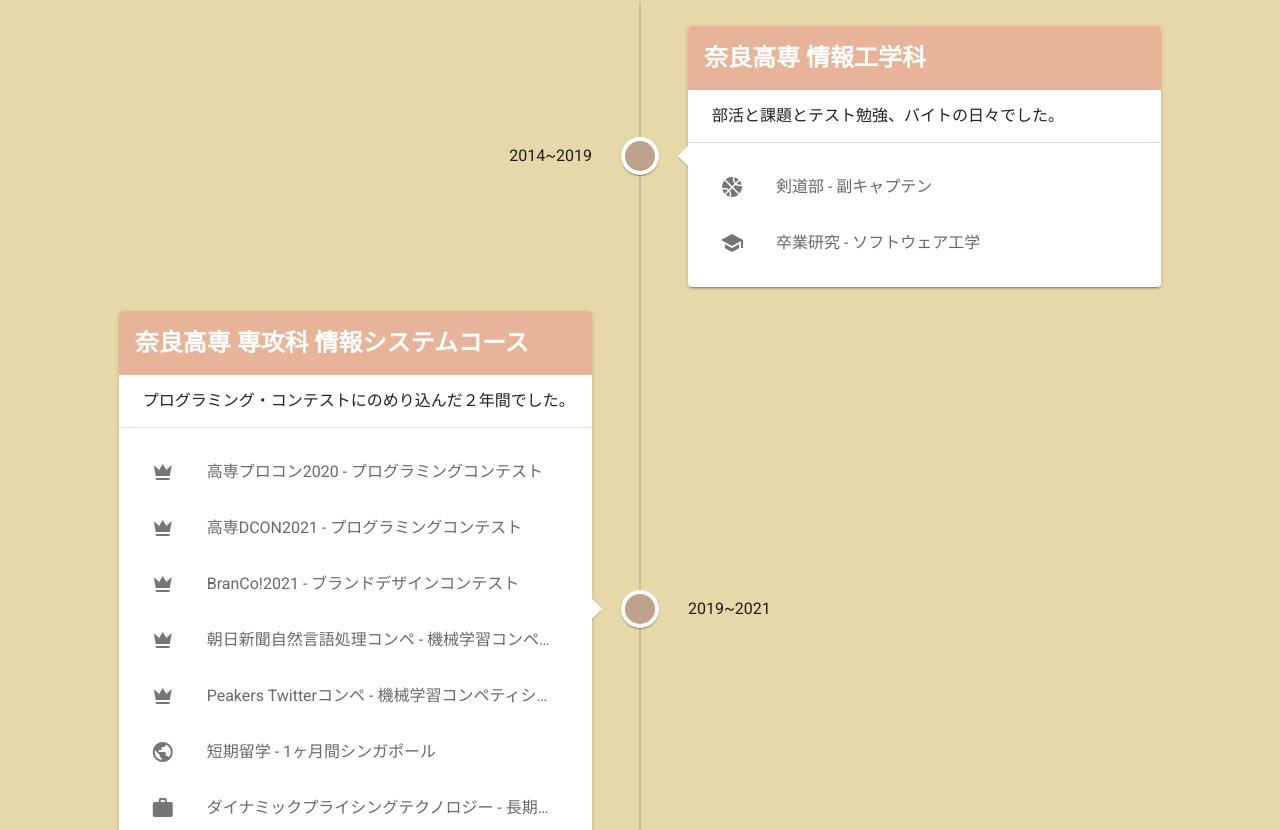
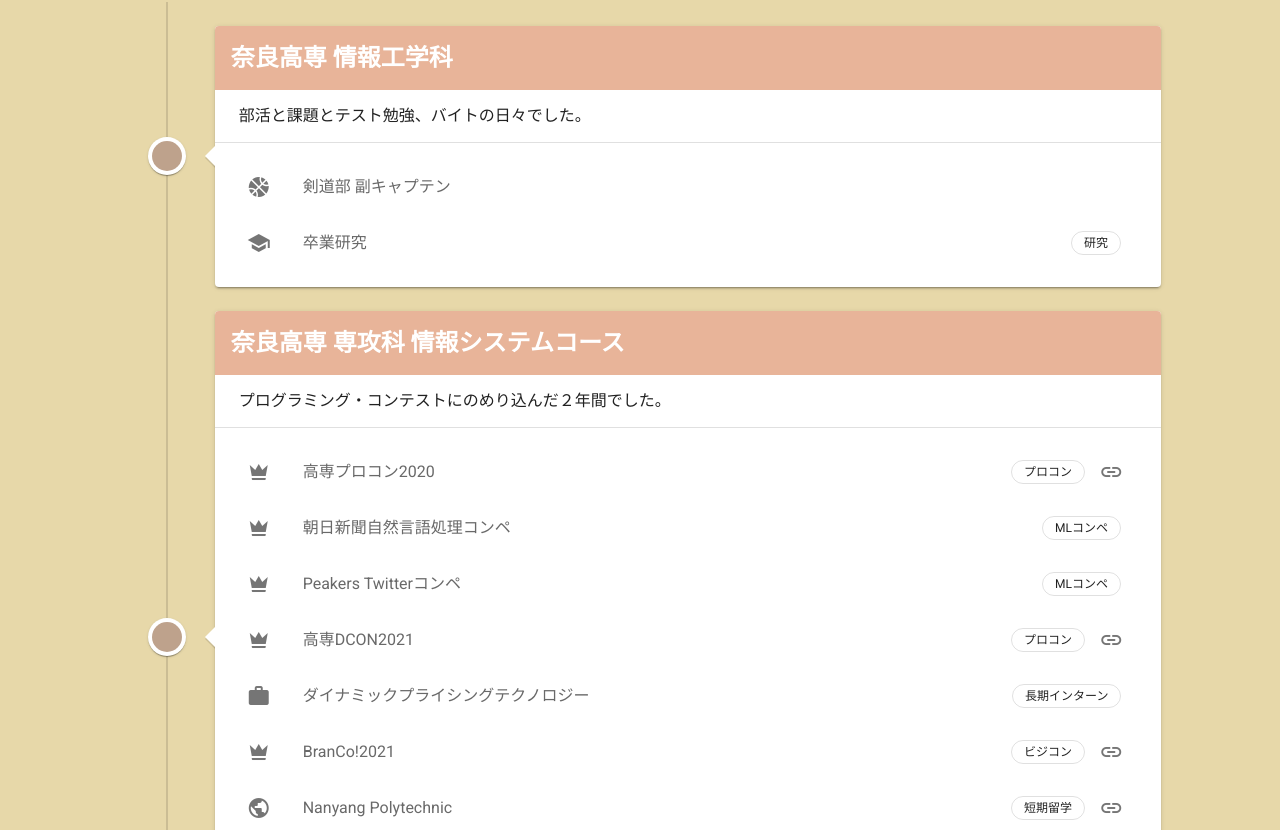
Before and after one commit to teruto725/portfolio, a Vue app: page /experiences in a window 1280 px wide. Shown: the part 350-1180 px from the top of the page. Built offline with nearby package versions, Linux system fonts and the light colour scheme.

Commit message:
update Experiences page

```diff
--- a/src/views/Experiences.vue
+++ b/src/views/Experiences.vue
@@ -1,28 +1,52 @@
+<!-- @format -->
+
 <template>
   <v-container fluid>
-  <v-row justify=center>
+    <v-row justify="center">
       <v-col cols="10">
-  <bar-title title = "This is my Experiences."></bar-title>
+        <bar-title title="This is my Experiences."></bar-title>
         <!-- タイムラインコンポーネント -->
-  <v-timeline>
-      <v-timeline-item
-        v-for="year in years"
-        :key="year"
+        <v-timeline dense>
+          <v-timeline-item v-for="year in years" :key="year">
+            <span slot="opposite">{{ year.year }}</span>
+            <v-card class="elevation-2">
+              <v-card-title
+                class="text-h5 card-title white--text font-weight-black"
               >
-        <span slot="opposite">{{year.year}}</span>
-        <v-card class="elevation-2">
-          <v-card-title class="text-h5 card-title white--text font-weight-black">
-            {{year.title}}
+                {{ year.title }}
               </v-card-title>
-          <v-banner>{{year.overview}}</v-banner>
+              <v-banner>{{ year.overview }}</v-banner>
               <v-card-text>
-            <v-list-item v-for="content in year.contents" :key="content">
+                <v-list-item
+                  v-for="content in year.contents"
+                  :key="content"
+                  :href="content.url"
+                >
                   <v-list-item-icon>
                     <v-icon v-text="content.icon"></v-icon>
                   </v-list-item-icon>
                   <v-list-item-content>
-                <v-list-item-title class = "item-text" v-text="content.text"></v-list-item-title>
+                    <v-list-item-title
+                      class="item-text"
+                      v-text="content.text"
+                    ></v-list-item-title>
                   </v-list-item-content>
+                  <v-chip-group>
+                    <v-chip
+                      v-for="tag in content.tags"
+                      :key="tag"
+                      outlined
+                      small
+                      left
+                    >
+                      {{ tag }}
+                    </v-chip>
+                  </v-chip-group>
+                  <v-btn icon v-if="content.url" :href="content.url">
+                    <v-icon>
+                      mdi-link
+                    </v-icon>
+                  </v-btn>
                 </v-list-item>
               </v-card-text>
             </v-card>
@@ -33,13 +57,13 @@
   </v-container>
 </template>
 
-
 <script>
-import BarTitle from '@/components/BarTitle'
+  import BarTitle from '@/components/BarTitle';
   //import DialogButton from '@/components/DialogButton'
   export default {
-    components: { // キャメルケースでもいいらしい
-      "bar-title":BarTitle,
+    components: {
+      // キャメルケースでもいいらしい
+      'bar-title': BarTitle,
       //"dialog-button":DialogButton,
     },
     data: () => ({
@@ -51,15 +75,17 @@ data: () => ({
           overview: '部活と課題とテスト勉強、バイトの日々でした。',
           contents: [
             {
-              url: "",
-              icon: "mdi-basketball",
-              text: "剣道部 - 副キャプテン",
+              url: '',
+              icon: 'mdi-basketball',
+              text: '剣道部 副キャプテン',
+              tags: [],
             },
             {
-              url: "",
-              icon: "mdi-school",
-              text: "卒業研究 - ソフトウェア工学",
-            }
+              url: '',
+              icon: 'mdi-school',
+              text: '卒業研究',
+              tags: ['研究'],
+            },
           ],
         },
         {
@@ -68,44 +94,58 @@ data: () => ({
           overview: 'プログラミング・コンテストにのめり込んだ２年間でした。',
           contents: [
             {
-              url: "https://terublog.hatenablog.com/entry/2020/11/10/215131",
-              icon: "mdi-crown",
-              text: "高専プロコン2020 - プログラミングコンテスト",
+              url: 'https://terublog.hatenablog.com/entry/2020/11/10/215131',
+              icon: 'mdi-crown',
+              text: '高専プロコン2020',
+              tags: ['プロコン'],
             },
             {
-              url: "https://terublog.hatenablog.com/entry/2021/02/14/174806",
-              icon: "mdi-crown",
-              text: "高専DCON2021 - プログラミングコンテスト",
+              url: '',
+              icon: 'mdi-crown',
+              text: '朝日新聞自然言語処理コンペ',
+              tags: ['MLコンペ'],
             },
             {
-              url: "",
-              icon: "mdi-crown",
-              text: "BranCo!2021 - ブランドデザインコンテスト",
+              url: '',
+              icon: 'mdi-crown',
+              text: 'Peakers Twitterコンペ',
+              tags: ['MLコンペ'],
             },
             {
-              url: "",
-              icon: "mdi-crown",
-              text: "朝日新聞自然言語処理コンペ - 機械学習コンペティション",
+              url: 'https://terublog.hatenablog.com/entry/2021/02/14/174806',
+              icon: 'mdi-crown',
+              text: '高専DCON2021',
+              tags: ['プロコン'],
             },
             {
-              url: "",
-              icon: "mdi-crown",
-              text: "Peakers Twitterコンペ - 機械学習コンペティション",
+              url: '',
+              icon: 'mdi-briefcase',
+              text: 'ダイナミックプライシングテクノロジー',
+              tags: ['長期インターン'],
             },
             {
-              url: "https://terublog.hatenablog.com/entry/2020/10/08/181656",
-              icon: "mdi-earth",
-              text: "短期留学 - 1ヶ月間シンガポール",
+              url: 'https://terublog.hatenablog.com/entry/2021/02/16/235502',
+              icon: 'mdi-crown',
+              text: 'BranCo!2021',
+              tags: ['ビジコン'],
             },
             {
-              url: "",
-              icon: "mdi-briefcase",
-              text: "ダイナミックプライシングテクノロジー - 長期インターン",
+              url: 'https://terublog.hatenablog.com/entry/2020/10/08/181656',
+              icon: 'mdi-earth',
+              text: 'Nanyang Polytechnic',
+              tags: ['短期留学'],
             },
             {
-              url: "",
-              icon: "mdi-school",
-              text: "卒業研究",
+              url: '',
+              icon: 'mdi-crown',
+              text: 'RPAビジネスプランコンテスト',
+              tags: ['ビジコン'],
+            },
+            {
+              url: '',
+              icon: 'mdi-school',
+              text: '卒業研究',
+              tags: ['研究'],
             },
           ],
         },
@@ -115,27 +155,71 @@ data: () => ({
           overview: '研究と就活を頑張る！',
           contents: [
             {
-              url: "",
-              icon: "mdi-school",
-              text: "ソフトウェアシンポジウム2021 - 奨励賞受賞",
+              url: '',
+              icon: 'mdi-school',
+              text: 'ソフトウェアシンポジウム2021',
+              tags: ['研究'],
             },
             {
-              url: "",
-              icon: "mdi-briefcase",
-              text: "カラビナテクノロジー - 長期インターン",
-            }
+              url: '',
+              icon: 'mdi-briefcase',
+              text: '株式会社カラビナテクノロジー',
+              tags: ['長期インターン'],
+            },
+            {
+              url: '',
+              icon: 'mdi-crown',
+              text: 'Geiot',
+              tags: ['ハッカソン', 'ビジコン'],
+            },
+            {
+              url: '',
+              icon: 'mdi-briefcase',
+              text: '株式会社Datafluct',
+              tags: ['長期インターン', '機械学習エンジニア'],
+            },
+            {
+              url: '',
+              icon: 'mdi-briefcase',
+              text: '日本ユニシス株式会社',
+              tags: ['ハッカソン型サマーインターン'],
+            },
+            {
+              url: 'https://terublog.hatenablog.com/entry/2021/09/18/163034',
+              icon: 'mdi-briefcase',
+              text: 'freee株式会社',
+              tags: ['就業形サマーインターン'],
+            },
+            {
+              url: '',
+              icon: 'mdi-briefcase',
+              text: '株式会社d-tosh',
+              tags: ['長期インターン', 'フロントエンドエンジニア'],
+            },
+            {
+              url: '',
+              icon: 'mdi-briefcase',
+              text: 'ヤフー株式会社',
+              tags: ['就業形サマーインターン', 'バックエンドエンジニア'],
+            },
+            {
+              url: '',
+              icon: 'mdi-crown',
+              text: '立命館大学　学生ベンチャーコンテスト',
+              tags: ['ビジコン'],
+            },
           ],
         },
       ],
     }),
-  }
+  };
 </script>
 
 <style>
-.card-title{
-  background-color : #E8B499;
+  .card-title {
+    background-color: #e8b499;
   }
-.item-text{
-  color : #696969
+  .item-text {
+    color: #696969;
   }
 </style>
```
Lines whose indentation alone changed are shown as unchanged.
